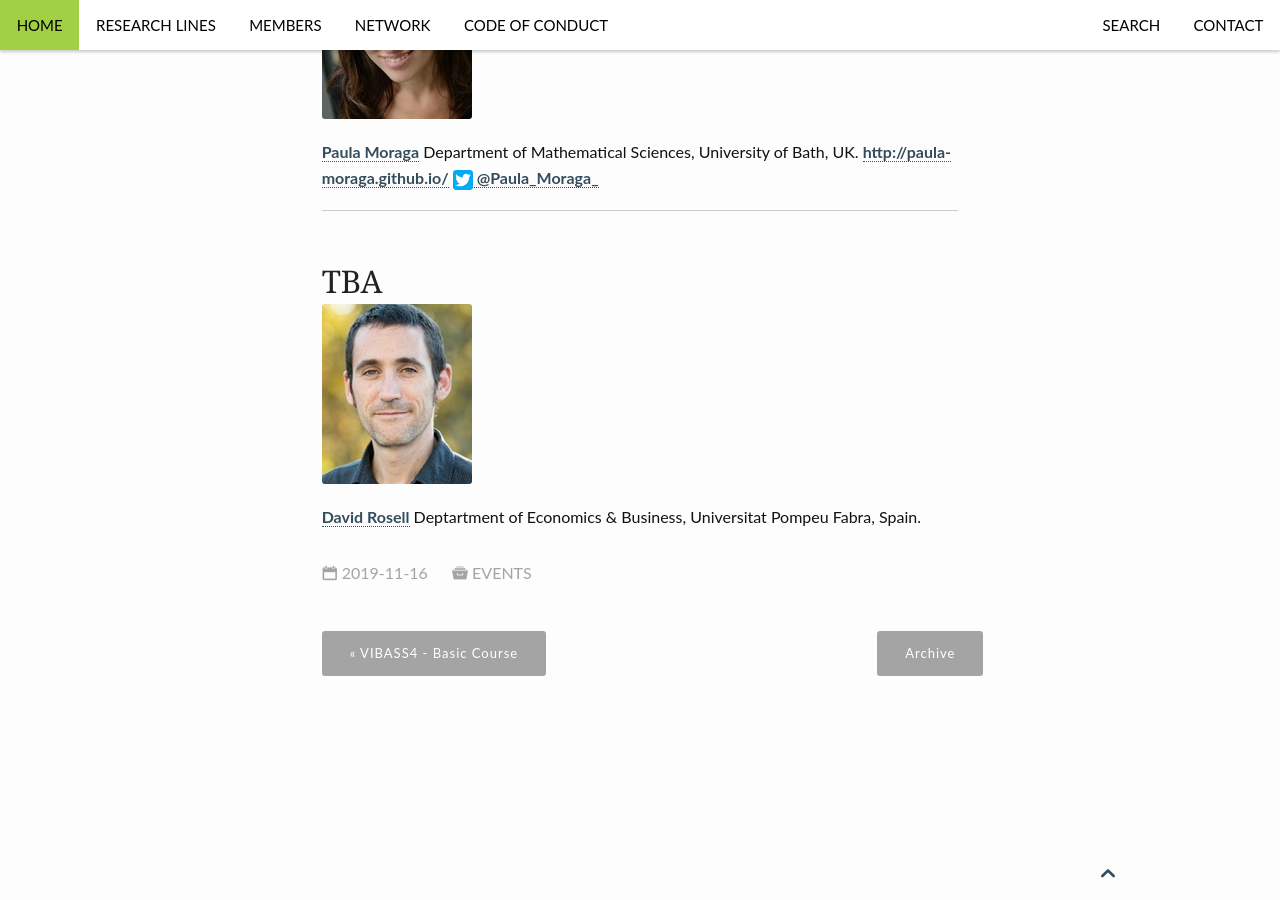
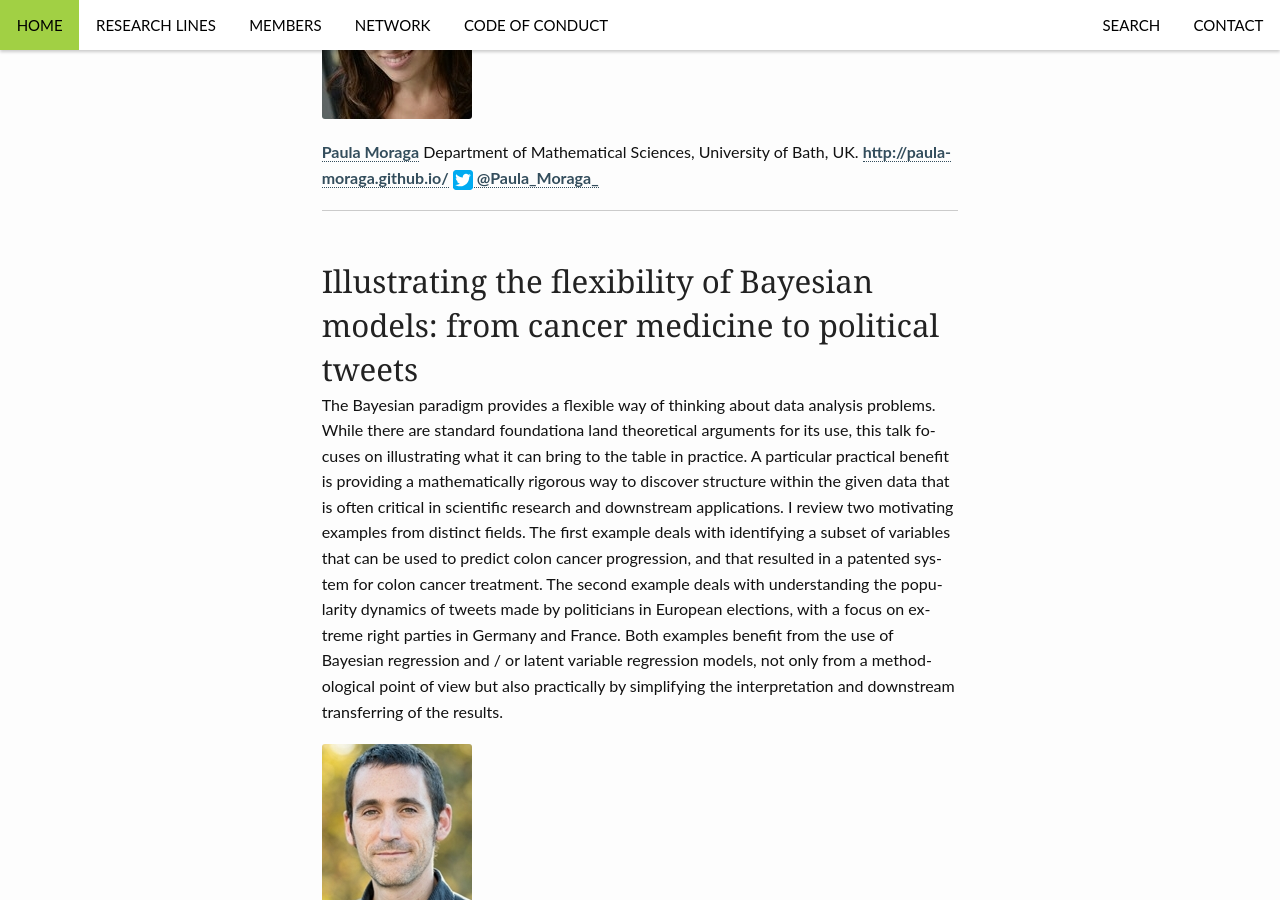
Before and after one commit to VABAR/VABAR.github.io, a Jekyll site: the page built from _posts/events/2019-11-16-vibass4/2019-11-16-vibass4-talks.md, in a window 1280 px wide and 900 px high, scrolled down 753 px. Built offline with Jekyll 4.4.1, drawn with Linux system fonts in a browser that asks for light colours.

Commit message:
VIBASS4: Abstract talk David Rosell

```diff
--- a/_posts/events/2019-11-16-vibass4/2019-11-16-vibass4-talks.md
+++ b/_posts/events/2019-11-16-vibass4/2019-11-16-vibass4-talks.md
@@ -28,7 +28,9 @@ Department of Mathematical Sciences, University of Bath, UK.
 
 <hr>
 
-## TBA
+## Illustrating the flexibility of Bayesian models: from cancer medicine to political tweets
+
+The Bayesian paradigm provides a flexible way of thinking about data analysis problems. While there are standard foundationa land theoretical arguments for its use, this talk focuses on illustrating what it can bring to the table in practice. A particular practical benefit is providing a mathematically rigorous way to discover structure within the given data that is often critical in scientific research and downstream applications. I review two motivating examples from distinct fields. The first example deals with identifying a subset of variables that can be used to predict colon cancer progression, and that resulted in a patented system for colon cancer treatment. The second example deals with understanding the popularity dynamics of tweets made by politicians in European elections, with a focus on extreme right parties in Germany and France. Both examples benefit from the use of Bayesian regression and / or latent variable regression models, not only from a methodological point of view but also practically by simplifying the interpretation and downstream transferring of the results.
 
 
 ![image]({{ site.urlimg }}david_rosell.jpg)
```
Also changed, not shown: index.md (+1 -1 lines).
